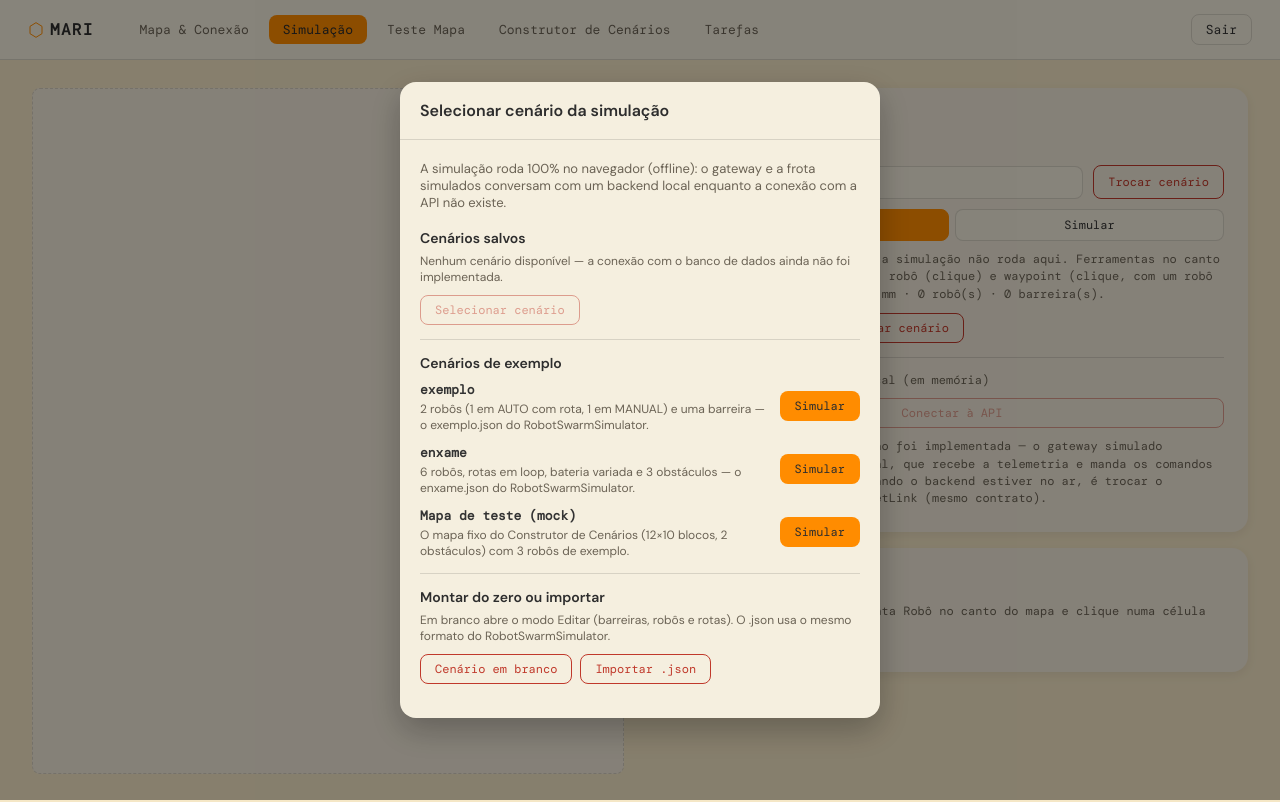
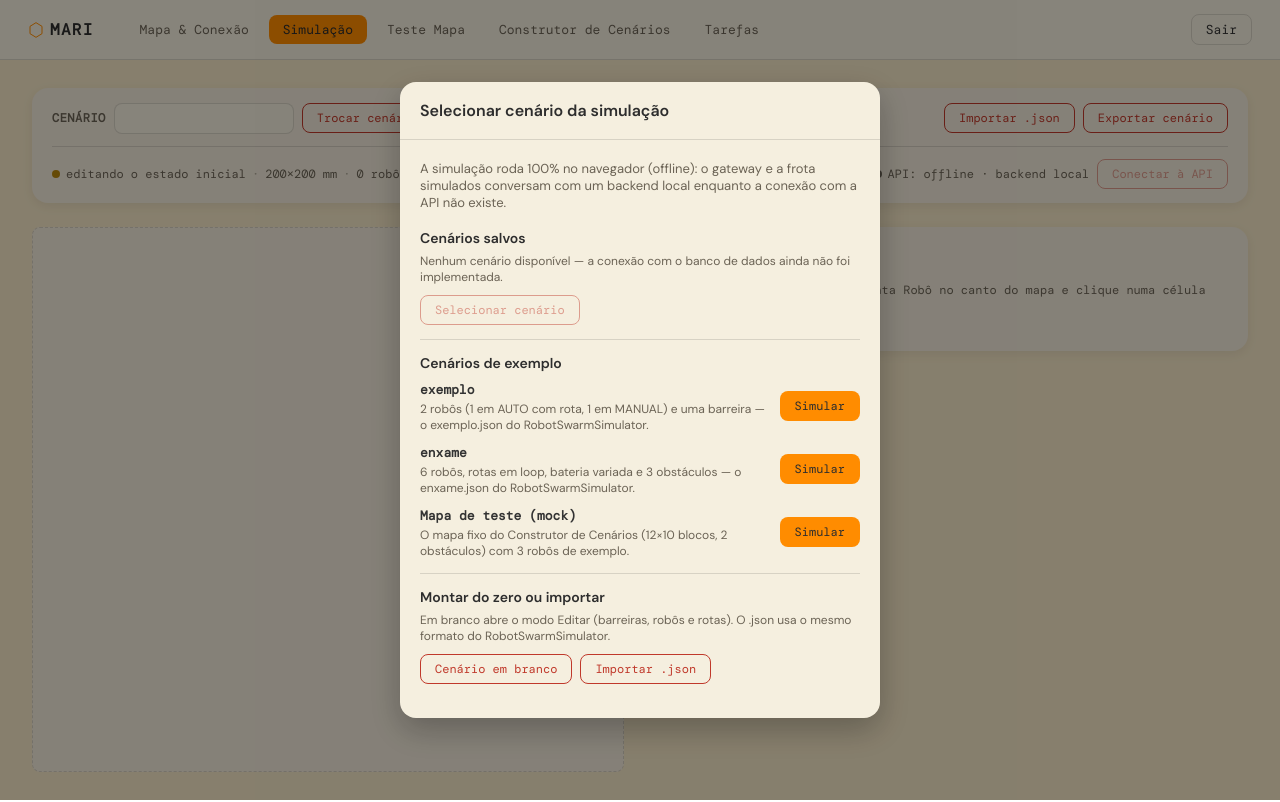
Before and after one commit to Lucas-O-S/TCC_Swarm_Robots, a React (Vite) app in the folder Frontend/: page /simulacao in a window 1280 px wide. Built offline with nearby package versions, Linux system fonts and the light colour scheme.

Commit message:
feat: add header support to MapMenuLayout and integrate with Simulation screen

```diff
--- a/Frontend/src/components/MapMenuLayout/MapMenuLayout.module.css
+++ b/Frontend/src/components/MapMenuLayout/MapMenuLayout.module.css
@@ -1,6 +1,10 @@
 .screen {
   padding: 28px 32px;
   font-family: var(--font-mono);
+}
+
+.header {
+  margin-bottom: 24px;
 }
 
 .body {
--- a/Frontend/src/components/MapMenuLayout/MapMenuLayout.tsx
+++ b/Frontend/src/components/MapMenuLayout/MapMenuLayout.tsx
@@ -8,6 +8,8 @@ const SCREEN_BOTTOM_GAP = 28;
 
 interface MapMenuLayoutProps {
   menu: ReactNode;
+  /** Faixa opcional no topo, acima do mapa e do menu (ex.: header da Simulação). */
+  header?: ReactNode;
   /** Conteúdo do mapa — recebe a altura máxima calculada (px) pra caber na tela sem rolagem. */
   children: (maxMapHeight: number | undefined) => ReactNode;
   className?: string;
@@ -17,9 +19,13 @@ interface MapMenuLayoutProps {
 // combinam um <MapCanvas> com um painel de configuração/controle ao lado
 // (ex.: CenarioBuilder). Mede a altura disponível da coluna do mapa e
 // repassa pro conteúdo, pra ele preencher a tela sem estourar o rodapé.
-export function MapMenuLayout({ menu, children, className = '' }: MapMenuLayoutProps) {
+// Com `header`, a faixa fica em cima das duas colunas; se ela mudar de
+// altura (quebra de linha, aviso aparecendo), a altura do mapa é recalculada.
+export function MapMenuLayout({ menu, header, children, className = '' }: MapMenuLayoutProps) {
   const mapColumnRef = useRef<HTMLDivElement>(null);
+  const headerRef = useRef<HTMLDivElement>(null);
   const [maxMapHeight, setMaxMapHeight] = useState<number>();
+  const hasHeader = header !== undefined && header !== null;
 
   useEffect(() => {
     function updateMaxHeight() {
@@ -30,11 +36,21 @@ export function MapMenuLayout({ menu, children, className = '' }: MapMenuLayoutP
 
     updateMaxHeight();
     window.addEventListener('resize', updateMaxHeight);
-    return () => window.removeEventListener('resize', updateMaxHeight);
-  }, []);
+    const observer = headerRef.current && typeof ResizeObserver !== 'undefined' ? new ResizeObserver(updateMaxHeight) : null;
+    if (observer && headerRef.current) observer.observe(headerRef.current);
+    return () => {
+      window.removeEventListener('resize', updateMaxHeight);
+      observer?.disconnect();
+    };
+  }, [hasHeader]);
 
   return (
     <div className={`${styles.screen} ${className}`}>
+      {hasHeader && (
+        <div className={styles.header} ref={headerRef}>
+          {header}
+        </div>
+      )}
       <div className={styles.body}>
         <div className={styles.mapColumn} ref={mapColumnRef}>
           {children(maxMapHeight)}
--- a/Frontend/src/components/SimulationControls/SimulationControls.module.css
+++ b/Frontend/src/components/SimulationControls/SimulationControls.module.css
@@ -1,75 +1,74 @@
-.section {
+/* Header da Simulação: cartão baixo com duas faixas (grupo à esquerda e à
+   direita); cada faixa quebra de linha em tela estreita. */
+.header {
   display: flex;
   flex-direction: column;
-  gap: 10px;
+  gap: 12px;
+  padding: 14px 20px;
 }
 
-.field {
+.row {
   display: flex;
-  flex-direction: column;
-  gap: 6px;
-  font-size: 13px;
+  flex-wrap: wrap;
+  align-items: center;
+  justify-content: space-between;
+  gap: 10px 24px;
+}
+
+/* Faixa de execução separada da de cenário por uma linha fina. */
+.runRow {
+  padding-top: 12px;
+  border-top: 1px solid var(--color-border);
+}
+
+.group {
+  display: flex;
+  align-items: center;
+  flex-wrap: wrap;
+  gap: 8px;
+  min-width: 0;
+}
+
+.nameField {
+  display: flex;
+  align-items: center;
+  gap: 8px;
+  min-width: 0;
+}
+
+.label {
+  font-size: 12px;
+  font-weight: 600;
+  letter-spacing: 0.04em;
+  text-transform: uppercase;
   color: var(--color-text-muted);
 }
 
-.field input[type='text'],
-.field input[type='number'] {
+.nameField input {
   font: inherit;
-  padding: 7px 10px;
+  font-size: 13px;
+  width: 180px;
+  min-width: 0;
+  padding: 6px 10px;
   border: 1px solid var(--color-border);
   border-radius: var(--radius-sm);
   color: var(--color-text);
   background: var(--color-surface);
-  min-width: 0;
 }
 
-.field input[type='range'] {
-  accent-color: var(--color-orange);
-}
-
-.actions {
-  display: flex;
-  flex-wrap: wrap;
-  gap: 8px;
-}
-
-.hint {
-  font-size: 12px;
-  color: var(--color-text-muted);
-  margin: 0;
-  line-height: 1.45;
-}
-
-.error {
-  font-size: 12px;
-  color: var(--color-red);
-  margin: 0;
-}
-
-.success {
-  font-size: 12px;
-  color: var(--color-green);
-  margin: 0;
-}
-
-.divider {
-  border: none;
-  border-top: 1px solid var(--color-border);
-  margin: 4px 0;
+/* Largura fixa pra "Pausar"/"Retomar" não empurrar o resto ao alternar. */
+.playButton {
+  min-width: 84px;
 }
 
 .status {
-  display: flex;
+  display: inline-flex;
   align-items: center;
-  flex-wrap: wrap;
   gap: 6px;
+  white-space: nowrap;
   font-family: var(--font-mono);
   font-size: 12px;
   color: var(--color-text-muted);
-}
-
-.statusNoWrap {
-  flex-wrap: nowrap;
 }
 
 .dot {
@@ -97,17 +96,29 @@
   display: none;
 }
 
-.scenarioRow {
-  display: flex;
-  align-items: flex-end;
-  gap: 10px;
+.error {
+  font-size: 12px;
+  color: var(--color-red);
+  margin: 0;
 }
 
-.scenarioRow > label {
-  flex: 1;
-  min-width: 0;
+.success {
+  font-size: 12px;
+  color: var(--color-green);
+  margin: 0;
 }
 
-.scenarioRow > button {
-  height: 34px;
+@media (max-width: 780px) {
+  .header {
+    padding: 12px 16px;
+  }
+
+  .nameField input {
+    width: 140px;
+  }
+
+  .status {
+    flex-wrap: wrap;
+    white-space: normal;
+  }
 }
--- a/Frontend/src/components/SimulationControls/SimulationControls.tsx
+++ b/Frontend/src/components/SimulationControls/SimulationControls.tsx
@@ -1,6 +1,7 @@
 import { useRef } from 'react';
 import type { ChangeEvent } from 'react';
 import { Button } from '../Button/Button';
+import { Card } from '../Card/Card';
 import { Segmented } from '../Segmented/Segmented';
 import type { SimMode } from '../../screens/Simulation/useSimulation';
 import styles from './SimulationControls.module.css';
@@ -31,9 +32,16 @@ interface SimulationControlsProps {
   notice: Notice | null;
 }
 
-// Cartão "Simulação" do menu lateral — o papel da barra do topo do
-// RobotSwarmSimulator (Editar/Simular, Play/Pause/Reset, Importar/Exportar,
-// Conectar à API), no padrão de menu das outras telas (<Menu> + campos).
+const EDIT_HINT =
+  'Editando o estado inicial — a simulação não roda aqui. Ferramentas no canto do mapa: barreira (arraste), robô (clique) e waypoint (clique, com um robô selecionado).';
+const API_HINT =
+  'A conexão com a API ainda não foi implementada — o gateway simulado conversa com um backend local, que recebe a telemetria e manda os comandos pelos drawers dos robôs. Quando o backend estiver no ar, é trocar o LocalFleetLink pelo MqttFleetLink (mesmo contrato).';
+
+// Header da Simulação (barra no topo, acima do mapa e do menu) — o papel da
+// barra do topo do RobotSwarmSimulator, em duas faixas:
+//   1. cenário + Trocar + Editar/Simular | Importar/Exportar;
+//   2. Pausar/Reiniciar + relógio/rede (ou resumo do Editar) | API.
+// Cada faixa quebra de linha quando a tela é estreita.
 export function SimulationControls({
   scenarioName,
   onRename,
@@ -55,6 +63,7 @@ export function SimulationControls({
   notice,
 }: SimulationControlsProps) {
   const fileInputRef = useRef<HTMLInputElement>(null);
+  const simulating = mode === 'sim';
 
   function handleFileChange(e: ChangeEvent<HTMLInputElement>) {
     const file = e.target.files?.[0];
@@ -64,17 +73,16 @@ export function SimulationControls({
   }
 
   return (
-    <div className={styles.section}>
-      <div className={styles.scenarioRow}>
-        <label className={styles.field}>
-          Cenário
-          <input type="text" value={scenarioName} onChange={(e) => onRename(e.target.value)} />
+    <Card className={styles.header}>
+      <div className={styles.row}>
+        <div className={styles.group}>
+          <label className={styles.nameField}>
+            <span className={styles.label}>Cenário</span>
+            <input type="text" value={scenarioName} onChange={(e) => onRename(e.target.value)} aria-label="Nome do cenário" />
           </label>
           <Button variant="outline" onClick={onChangeScenario}>
             Trocar cenário
           </Button>
-      </div>
-
           <Segmented<SimMode>
             ariaLabel="Modo da tela"
             value={mode}
@@ -84,64 +92,65 @@ export function SimulationControls({
               { value: 'sim', label: 'Simular', title: 'Roda o cenário do zero em tempo real' },
             ]}
           />
+        </div>
 
-      {mode === 'sim' ? (
-        <>
-          <div className={styles.status}>
-            <span className={`${styles.dot} ${playing ? styles.dotOn : styles.dotWarn}`} />
-            {playing ? 'rodando' : 'pausado'}
-            <span className={styles.sep}>·</span>t = {time.toFixed(1)} s<span className={styles.sep}>·</span>
-            {tickHz} Hz<span className={styles.sep}>·</span>
-            {onlineCount}/{robotCount} na rede
-          </div>
-          <div className={styles.actions}>
-            <Button variant="accent" onClick={onTogglePlay}>
-              {playing ? 'Pausar' : 'Retomar'}
-            </Button>
-            <Button variant="outline" onClick={onReset} title="Recarrega o cenário do zero (rede volta aos valores do cenário)">
-              Reiniciar
-            </Button>
-          </div>
-        </>
-      ) : (
-        <p className={styles.hint}>
-          Editando o estado inicial — a simulação não roda aqui. Ferramentas no canto do mapa: barreira (arraste), robô
-          (clique) e waypoint (clique, com um robô selecionado). Arena {arena.width}×{arena.height} mm · {robotCount}{' '}
-          robô(s) · {obstacleCount} barreira(s).
-        </p>
-      )}
-
-      <div className={styles.actions}>
+        <div className={styles.group}>
           <Button variant="outline" onClick={() => fileInputRef.current?.click()} title="Carrega um cenário .json (mesmo formato do RobotSwarmSimulator)">
             Importar .json
           </Button>
           <Button variant="outline" onClick={onExportScenario} title="Baixa o cenário completo: mapa, robôs, rotas, rede e simulação">
             Exportar cenário
           </Button>
-        {mode === 'sim' && (
+          {simulating && (
             <Button variant="outline" onClick={onExportState} title="Salva as poses ATUAIS como um novo cenário">
               Exportar estado
             </Button>
           )}
           <input ref={fileInputRef} type="file" accept="application/json,.json" className={styles.hiddenInput} onChange={handleFileChange} />
         </div>
+      </div>
+
+      <div className={`${styles.row} ${styles.runRow}`}>
+        {simulating ? (
+          <div className={styles.group}>
+            <Button variant="accent" onClick={onTogglePlay} className={styles.playButton}>
+              {playing ? 'Pausar' : 'Retomar'}
+            </Button>
+            <Button variant="outline" onClick={onReset} title="Recarrega o cenário do zero (rede volta aos valores do cenário)">
+              Reiniciar
+            </Button>
+            <span className={styles.status}>
+              <span className={`${styles.dot} ${playing ? styles.dotOn : styles.dotWarn}`} />
+              {playing ? 'rodando' : 'pausado'}
+              <span className={styles.sep}>·</span>t = {time.toFixed(1)} s<span className={styles.sep}>·</span>
+              {tickHz} Hz<span className={styles.sep}>·</span>
+              {onlineCount}/{robotCount} na rede
+            </span>
+          </div>
+        ) : (
+          <div className={styles.group}>
+            <span className={styles.status} title={EDIT_HINT}>
+              <span className={`${styles.dot} ${styles.dotWarn}`} />
+              editando o estado inicial<span className={styles.sep}>·</span>
+              {arena.width}×{arena.height} mm<span className={styles.sep}>·</span>
+              {robotCount} robô(s)<span className={styles.sep}>·</span>
+              {obstacleCount} barreira(s)
+            </span>
+          </div>
+        )}
+
+        <div className={styles.group}>
+          <span className={styles.status} title={API_HINT}>
+            <span className={styles.dot} />
+            API: offline · backend local
+          </span>
+          <Button variant="outline" disabled title={API_HINT}>
+            Conectar à API
+          </Button>
+        </div>
+      </div>
 
       {notice && <p className={notice.kind === 'error' ? styles.error : styles.success}>{notice.text}</p>}
-
-      <hr className={styles.divider} />
-
-      <div className={`${styles.status} ${styles.statusNoWrap}`}>
-        <span className={styles.dot} />
-        <span>API: offline · backend local (em memória)</span>
-      </div>
-      <Button variant="outline" disabled title="A conexão com a API ainda não foi implementada">
-        Conectar à API
-      </Button>
-      <p className={styles.hint}>
-        A conexão com a API ainda não foi implementada — o gateway simulado conversa com um backend local, que recebe a
-        telemetria e manda os comandos pelos drawers dos robôs. Quando o backend estiver no ar, é trocar o LocalFleetLink
-        pelo MqttFleetLink (mesmo contrato).
-      </p>
-    </div>
+    </Card>
   );
 }
--- a/Frontend/src/screens/Simulation/Simulation.tsx
+++ b/Frontend/src/screens/Simulation/Simulation.tsx
@@ -62,7 +62,7 @@ type Tool = BaseTool | 'obstacle' | 'robot' | 'waypoint';
 const CREATE_TOOLS: Tool[] = ['obstacle', 'robot', 'waypoint'];
 
 // Tela de Simulação — recriada no padrão das outras telas (MapMenuLayout +
-// MapCanvas + Menu + ferramentas no canto do mapa + Drawer da seleção +
+// header no topo + MapCanvas + Menu + ferramentas no canto do mapa + Drawer da seleção +
 // modal de escolha no início, como CenarioBuilder/TaskBuilder) seguindo a
 // lógica e o modelo de funcionamento do RobotSwarmSimulator:
 //   - Editar: monta o estado inicial do cenário (barreiras, robôs, rotas,
@@ -392,9 +392,7 @@ export function Simulation() {
 
   const onlineCount = sim.robots.filter((r) => r.online).length;
 
-  const menu = (
-    <div className={styles.menuColumn}>
-      <Menu title="Simulação">
+  const header = (
     <SimulationControls
       scenarioName={sim.scenarioName}
       onRename={sim.setScenarioName}
@@ -418,8 +416,10 @@ export function Simulation() {
       onExportState={sim.exportState}
       notice={notice}
     />
-      </Menu>
+  );
 
+  const menu = (
+    <div className={styles.menuColumn}>
       <Menu title={`Robôs (${mapRobots.length})`}>
         <SimRobotList robots={rows} editing={editing} />
       </Menu>
@@ -479,7 +479,7 @@ export function Simulation() {
         error={pickerError}
       />
 
-      <MapMenuLayout menu={menu}>
+      <MapMenuLayout header={header} menu={menu}>
         {(maxMapHeight) =>
           draft ? (
             <SimulationMap
```
Lines whose indentation alone changed are shown as unchanged.
